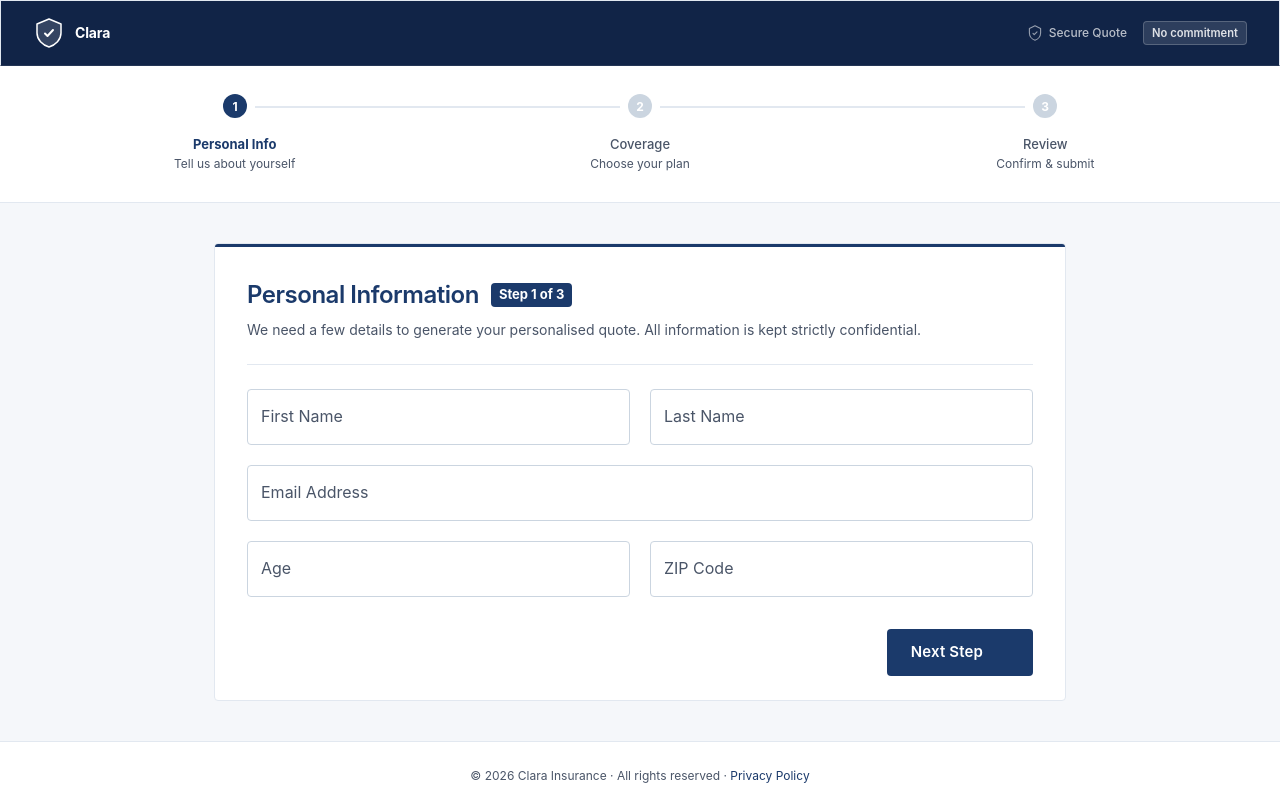
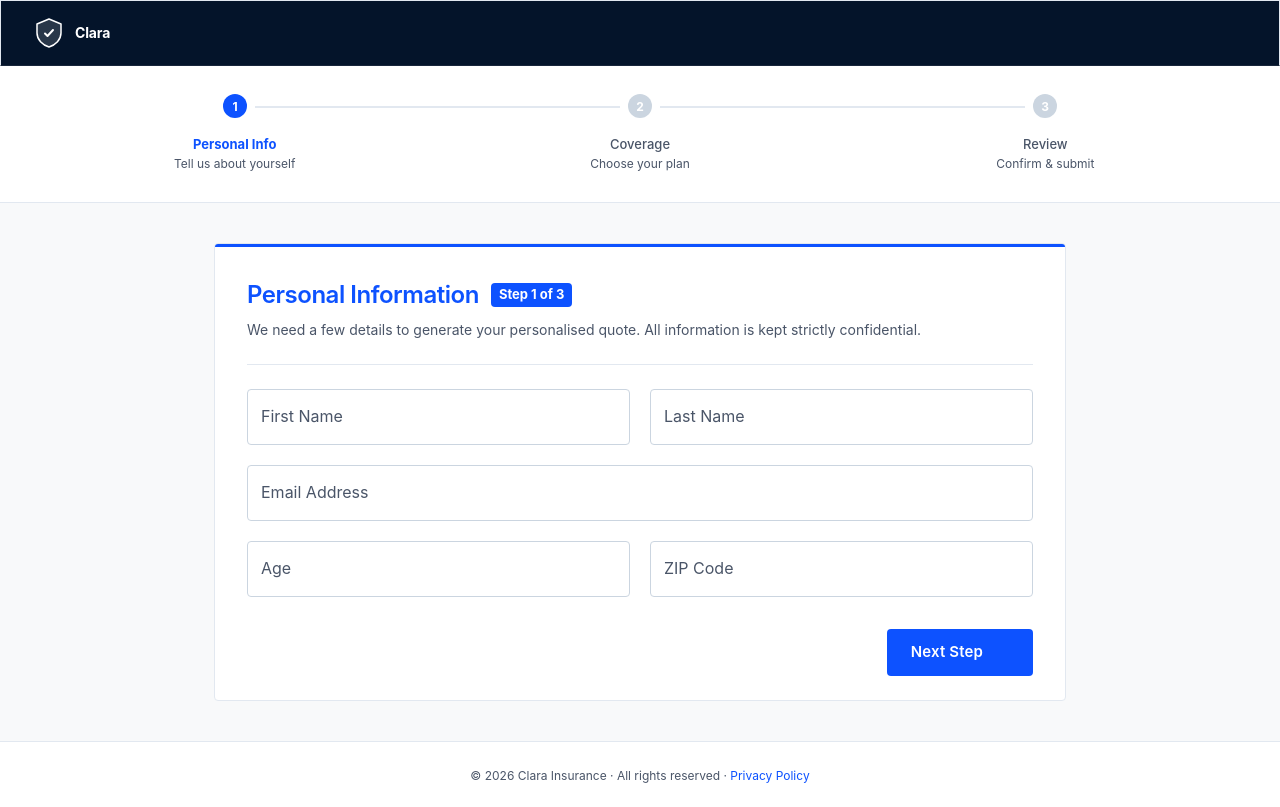
Before and after one commit to osvaldopineda/clara-challenge, a React (Vite) app: page /quote/personal-info in a window 1280 px wide. Built offline with nearby package versions, Linux system fonts and the light colour scheme; some icons are missing.

Commit message:
style: align UI with Clara brand guidelines and remove redundant layout elements

```diff
--- a/src/components/layout/AppLayout.tsx
+++ b/src/components/layout/AppLayout.tsx
@@ -4,8 +4,6 @@ import Box from '@mui/material/Box'
 import Container from '@mui/material/Container'
 import Toolbar from '@mui/material/Toolbar'
 import Typography from '@mui/material/Typography'
-import Tooltip from '@mui/material/Tooltip'
-import Chip from '@mui/material/Chip'
 import FormStepper from './FormStepper'
 function ClaraLogo() {
   return (
@@ -18,7 +16,6 @@ function ClaraLogo() {
       }}
       component="span"
     >
-      {}
       <Box
         component="svg"
         viewBox="0 0 32 32"
@@ -87,57 +84,7 @@ export default function AppLayout({ children }: AppLayoutProps) {
           }}
         >
           <ClaraLogo />
-          <Box sx={{ display: 'flex', alignItems: 'center', gap: 2 }}>
-            <Tooltip title="Your quote is private and encrypted" arrow placement="bottom">
-              <Box sx={{ display: 'flex', alignItems: 'center', gap: 0.75, cursor: 'default' }}>
-                <Box
-                  component="svg"
-                  viewBox="0 0 20 20"
-                  fill="none"
-                  xmlns="http://www.w3.org/2000/svg"
-                  sx={{ width: 16, height: 16, opacity: 0.75 }}
-                  aria-hidden="true"
-                >
-                  <path
-                    d="M10 1L3 4.5V10C3 14.1 6.1 17.9 10 19C13.9 17.9 17 14.1 17 10V4.5L10 1Z"
-                    stroke="rgba(255,255,255,0.75)"
-                    strokeWidth="1.4"
-                    strokeLinejoin="round"
-                  />
-                  <path
-                    d="M7.5 10.5L9 12L12.5 8.5"
-                    stroke="rgba(255,255,255,0.75)"
-                    strokeWidth="1.4"
-                    strokeLinecap="round"
-                    strokeLinejoin="round"
-                  />
-                </Box>
-                <Typography
-                  variant="caption"
-                  sx={{
-                    color: 'rgba(255,255,255,0.7)',
-                    fontWeight: 500,
-                    display: { xs: 'none', sm: 'block' },
-                  }}
-                >
-                  Secure Quote
-                </Typography>
-              </Box>
-            </Tooltip>
-            <Chip
-              label="No commitment"
-              size="small"
-              sx={{
-                backgroundColor: 'rgba(255,255,255,0.12)',
-                color: 'rgba(255,255,255,0.85)',
-                fontWeight: 600,
-                fontSize: '0.7rem',
-                height: 24,
-                border: '1px solid rgba(255,255,255,0.2)',
-                display: { xs: 'none', md: 'flex' },
-              }}
-            />
-          </Box>
+
         </Toolbar>
       </AppBar>
       <FormStepper />
--- a/src/theme/index.ts
+++ b/src/theme/index.ts
@@ -1,12 +1,12 @@
 import { createTheme } from '@mui/material/styles'
 import type { ThemeOptions } from '@mui/material/styles'
-const CLARA_NAVY = '#1B3A6B'
-const CLARA_NAVY_LIGHT = '#2A5298'
-const CLARA_NAVY_DARK = '#112447'
+const CLARA_NAVY = '#0D52FF'
+const CLARA_NAVY_LIGHT = '#3B71FF'
+const CLARA_NAVY_DARK = '#04142A'
 const CLARA_TEAL = '#0097A7'
 const CLARA_TEAL_LIGHT = '#26C6DA'
 const CLARA_TEAL_DARK = '#006978'
-const SURFACE_BG = '#F5F7FA'
+const SURFACE_BG = '#F8F9FA'
 const PAPER_BG = '#FFFFFF'
 const themeOptions: ThemeOptions = {
   palette: {
```
